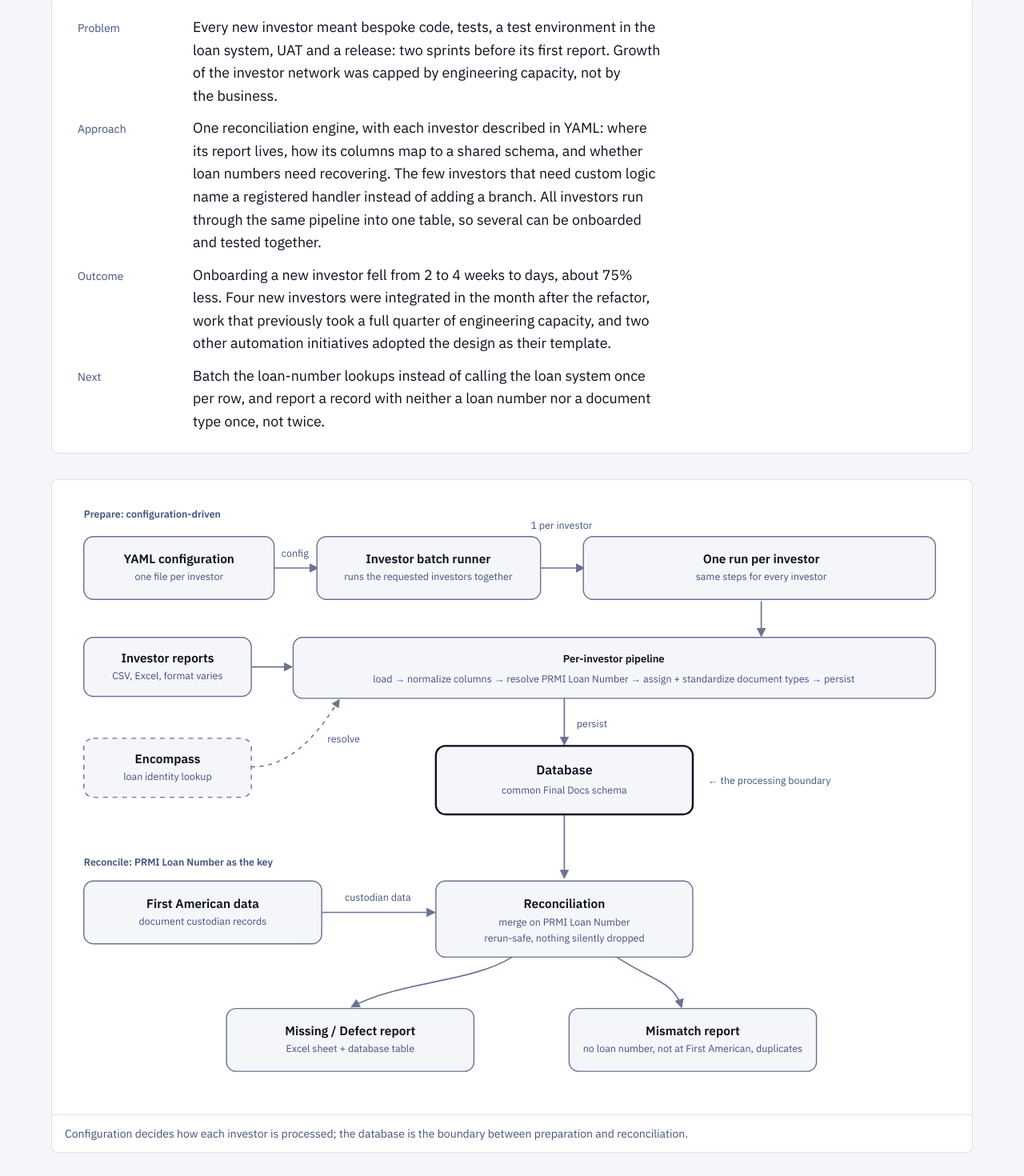
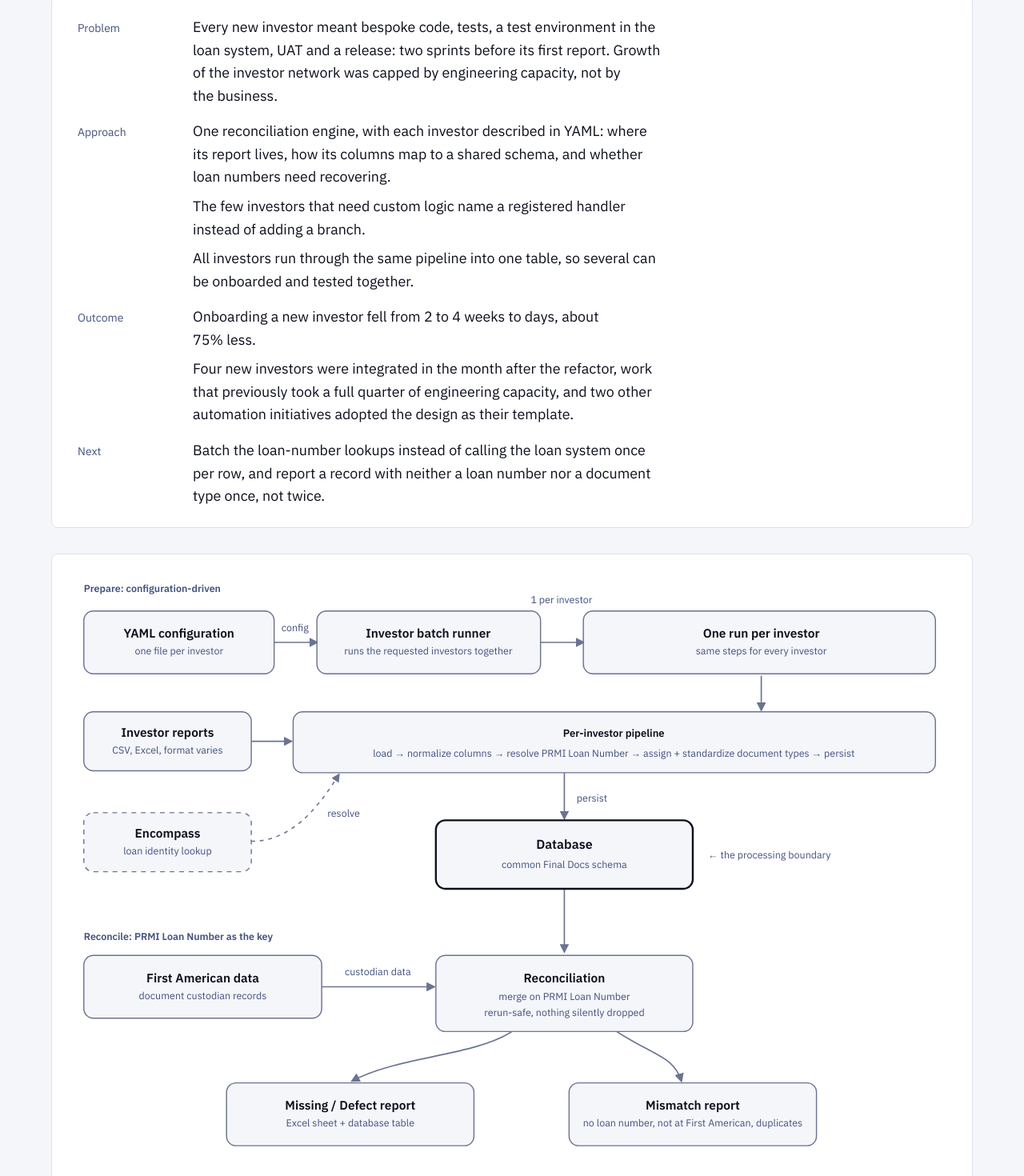
Before and after one commit to richie-rk/richie-rk.github.io, a plain HTML site: page final-docs.html in a window 1280 px wide. Shown: the part 740-2210 px from the top of the page at 80% size. Drawn offline with Linux system fonts and the light colour scheme.

Commit message:
feat(deep-dives): one idea per paragraph and captions within the measure
Long In brief entries and decision answers split at sentence boundaries, without cutting a word, and figure captions keep the reading measure on wide screens.

```diff
--- a/css/site.css
+++ b/css/site.css
@@ -826,12 +826,13 @@
   }
   /* Slim side padding on phones gives the stacked diagrams more width. */
   .figure__scroll { overflow-x: auto; padding: var(--space-4) var(--space-2); }
+  /* Captions keep the reading measure; the end padding takes up the rest. */
   @media (min-width: 48rem) {
     .figure__scroll { padding: var(--space-4); }
-    .figure figcaption { padding-inline: var(--space-6); }
+    .figure figcaption { padding-inline: var(--space-6) max(var(--space-6), 100% - var(--measure)); }
   }
   .figure figcaption {
-    padding: var(--space-3) var(--space-4);
+    padding: var(--space-3) max(var(--space-4), 100% - var(--measure)) var(--space-3) var(--space-4);
     border-block-start: var(--border-width) solid var(--border);
     font-size: var(--step--1);
     color: var(--text-muted);
@@ -1162,7 +1163,11 @@
   }
   /* In brief: problem, approach, outcome, next, after the overview. */
   .case-study__brief { margin-block-start: var(--space-4); }
-  .case-study__brief dd { max-inline-size: var(--measure); }
+  .case-study__brief .spec { gap: var(--space-4); }
+  .case-study__brief dd {
+    --flow-space: var(--space-2);
+    max-inline-size: var(--measure);
+  }
   .case-study__figure { margin-block-start: var(--space-6); }
   .toc {
     max-inline-size: var(--measure);
--- a/final-docs.html
+++ b/final-docs.html
@@ -66,8 +66,8 @@
       <h2 id="brief-title" class="visually-hidden">In brief</h2>
       <dl class="spec">
         <div><dt>Problem</dt><dd>Every new investor meant bespoke code, tests, a test environment in the loan system, UAT and a release: two sprints before its first report. Growth of the investor network was capped by engineering capacity, not by the business.</dd></div>
-        <div><dt>Approach</dt><dd>One reconciliation engine, with each investor described in YAML: where its report lives, how its columns map to a shared schema, and whether loan numbers need recovering. The few investors that need custom logic name a registered handler instead of adding a branch. All investors run through the same pipeline into one table, so several can be onboarded and tested together.</dd></div>
-        <div><dt>Outcome</dt><dd>Onboarding a new investor fell from 2 to 4 weeks to days, about 75% less. Four new investors were integrated in the month after the refactor, work that previously took a full quarter of engineering capacity, and two other automation initiatives adopted the design as their template.</dd></div>
+        <div><dt>Approach</dt><dd class="flow"><p>One reconciliation engine, with each investor described in YAML: where its report lives, how its columns map to a shared schema, and whether loan numbers need recovering.</p><p>The few investors that need custom logic name a registered handler instead of adding a branch.</p><p>All investors run through the same pipeline into one table, so several can be onboarded and tested together.</p></dd></div>
+        <div><dt>Outcome</dt><dd class="flow"><p>Onboarding a new investor fell from 2 to 4 weeks to days, about 75% less.</p><p>Four new investors were integrated in the month after the refactor, work that previously took a full quarter of engineering capacity, and two other automation initiatives adopted the design as their template.</p></dd></div>
         <div><dt>Next</dt><dd>Batch the loan-number lookups instead of calling the loan system once per row, and report a record with neither a loan number nor a document type once, not twice.</dd></div>
       </dl>
     </section>
```
Also changed, not shown: encompass-automation.html (+1 -1 lines), max-ai.html (+4 -4 lines).
